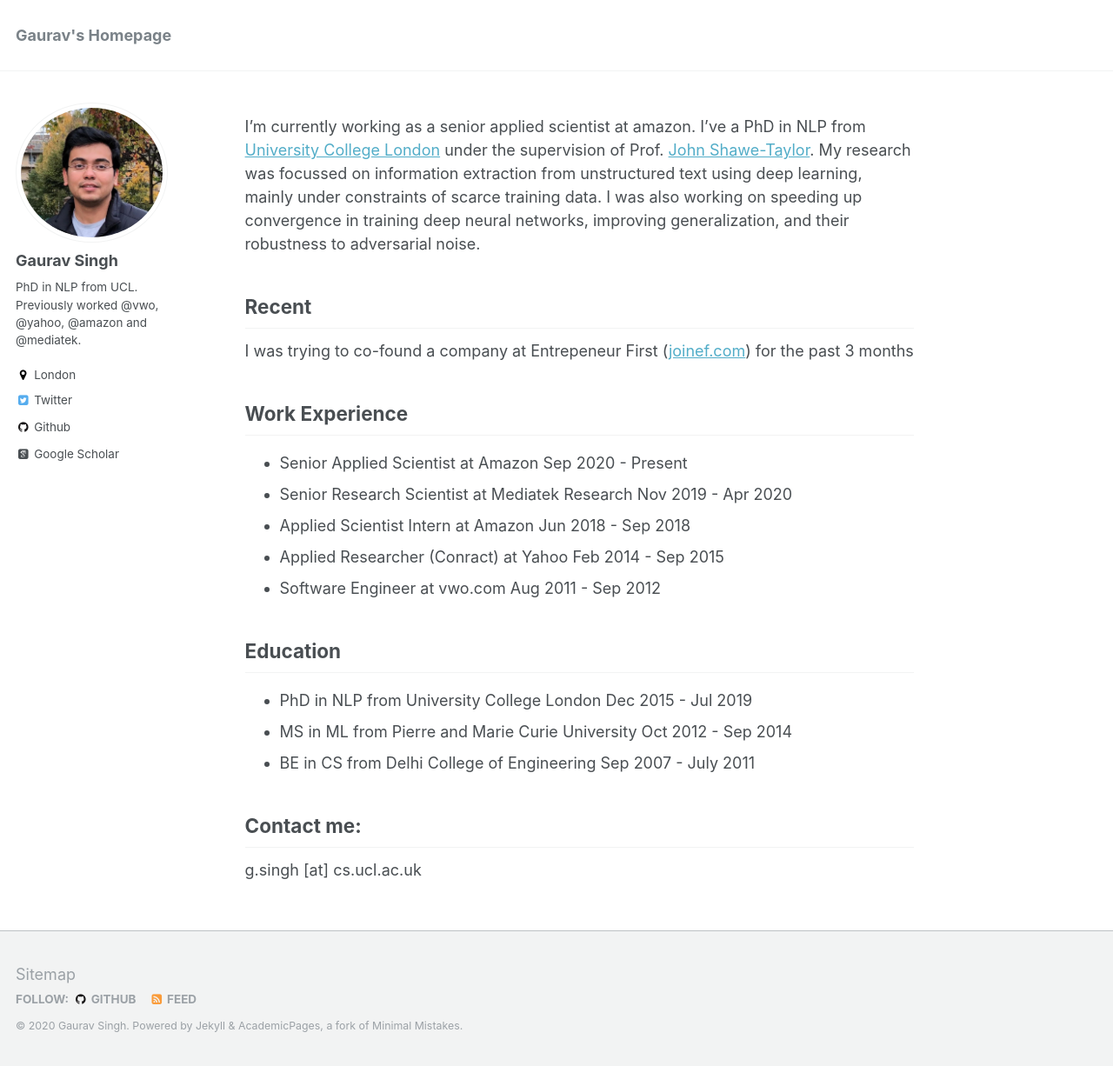
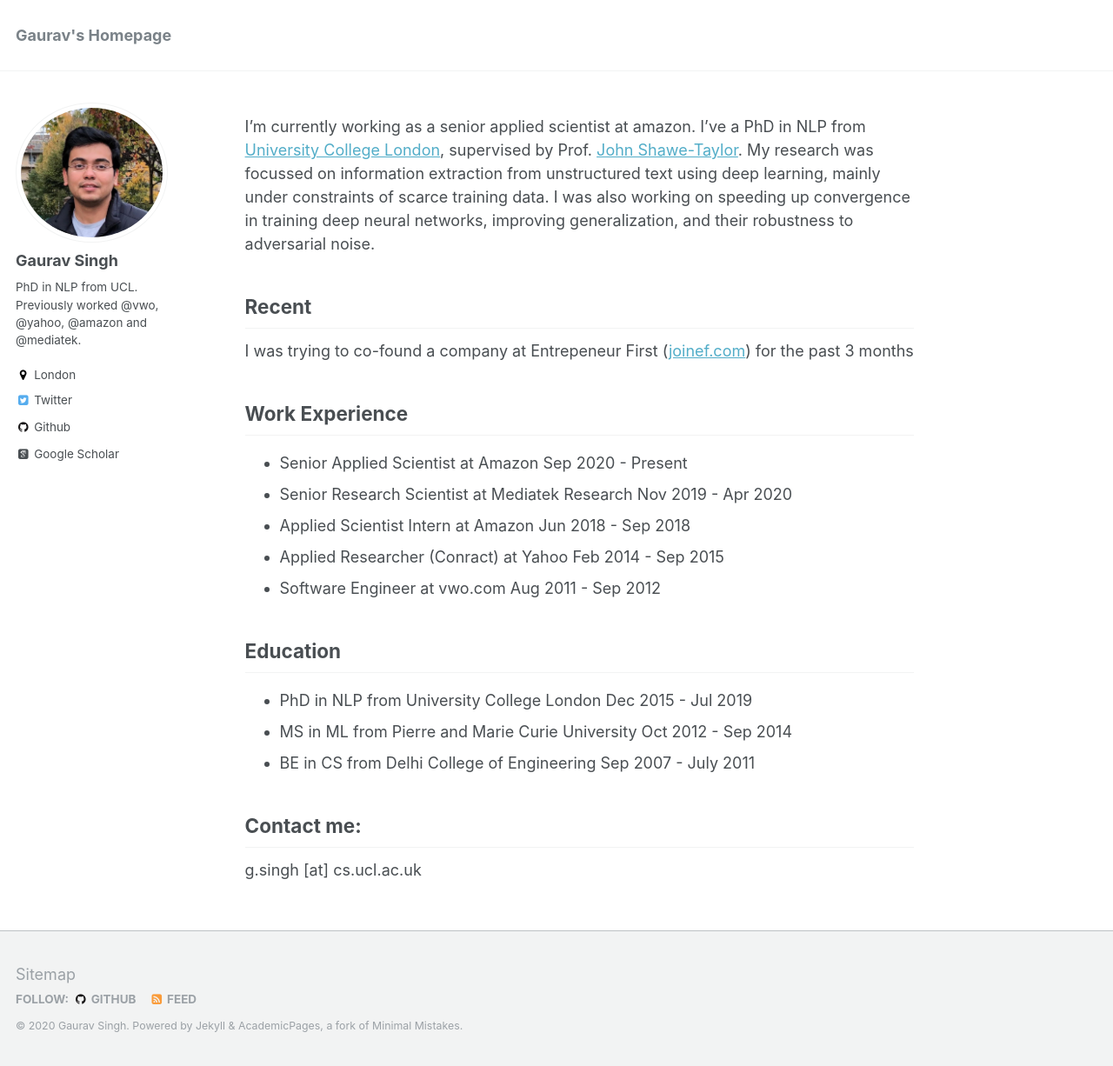
Before and after one commit to gauravsc/gauravsc.github.io, a Jekyll site: the page built from _pages/about.md, in a window 1280 px wide and 1226 px high. Shown: the whole window at 87% size. Built offline with Jekyll 4.4.1, drawn with Linux system fonts in a browser that asks for light colours; some web fonts are replaced.

Commit message:
Update about.md

```diff
--- a/_pages/about.md
+++ b/_pages/about.md
@@ -8,7 +8,7 @@
   - /about.html
 ---
 
-I'm currently working as a senior applied scientist at amazon. I've a PhD in NLP from <a href="https://www.ucl.ac.uk/">University College London</a> under the supervision of Prof. <a href="http://www0.cs.ucl.ac.uk/staff/J.Shawe-Taylor/">John Shawe-Taylor</a>. My research was focussed on information extraction from unstructured text using deep learning, mainly under constraints of scarce training data. I was also working on speeding up convergence in training deep neural networks, improving generalization, and their robustness to adversarial noise.
+I'm currently working as a senior applied scientist at amazon. I've a PhD in NLP from <a href="https://www.ucl.ac.uk/">University College London</a>, supervised by Prof. <a href="http://www0.cs.ucl.ac.uk/staff/J.Shawe-Taylor/">John Shawe-Taylor</a>. My research was focussed on information extraction from unstructured text using deep learning, mainly under constraints of scarce training data. I was also working on speeding up convergence in training deep neural networks, improving generalization, and their robustness to adversarial noise.
 
 Recent
 ------
```
